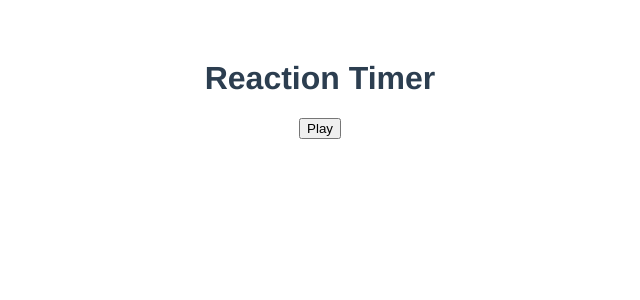
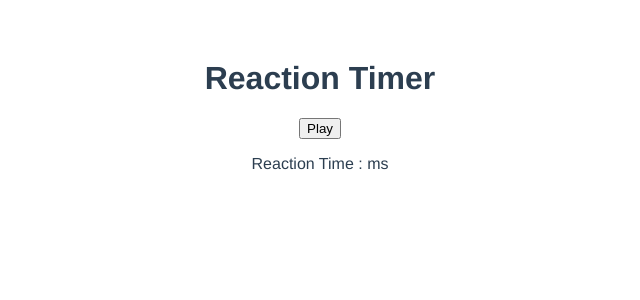
Before and after one commit to realcapobambino/simple-reaction-timer, a Vue app: page / in a window 1280 px wide. Shown: the top 300 px of the page, without its empty margins (320-960 px from the left). Built offline with nearby package versions, Linux system fonts and the light colour scheme.

Commit message:
custom event with data

```diff
--- a/src/App.vue
+++ b/src/App.vue
@@ -1,7 +1,8 @@
 <template>
   <h1>Reaction Timer</h1>
   <button @click="start" :disabled="isPlaying">Play</button>
-  <Block v-if="isPlaying" :delay="delay" />
+  <Block v-if="isPlaying" :delay="delay" @end="endGame" />
+  <p>Reaction Time : {{ score }} ms</p>
 </template>
 
 <script>
@@ -17,6 +18,7 @@
     return {
       isPlaying: false,
       delay: null,
+      score: null
     }
   },
   methods: {
@@ -25,6 +27,10 @@
       this.delay = 2000 + Math.random() * 5000
       this.isPlaying = true
       // console.log(this.delay)
+    },
+    endGame(reactionTime) {
+      this.score = reactionTime
+      this.isPlaying = false
     }
   }
 }
--- a/src/components/Block.vue
+++ b/src/components/Block.vue
@@ -31,7 +31,8 @@
         },
         stopTimer() {
             clearInterval(this.timer)
-            console.log(this.reactionTime)
+            // console.log(this.reactionTime)
+            this.$emit('end', this.reactionTime)
         },
     },
 }
```
